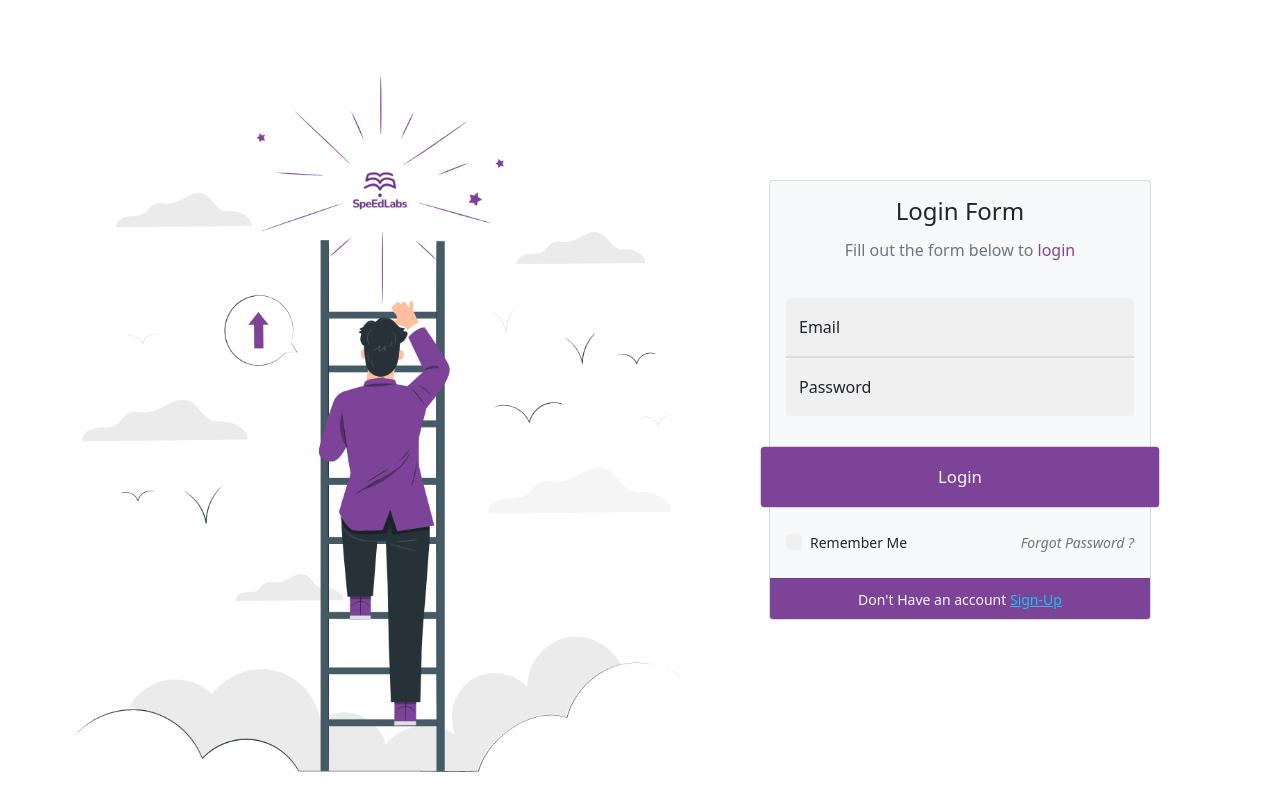
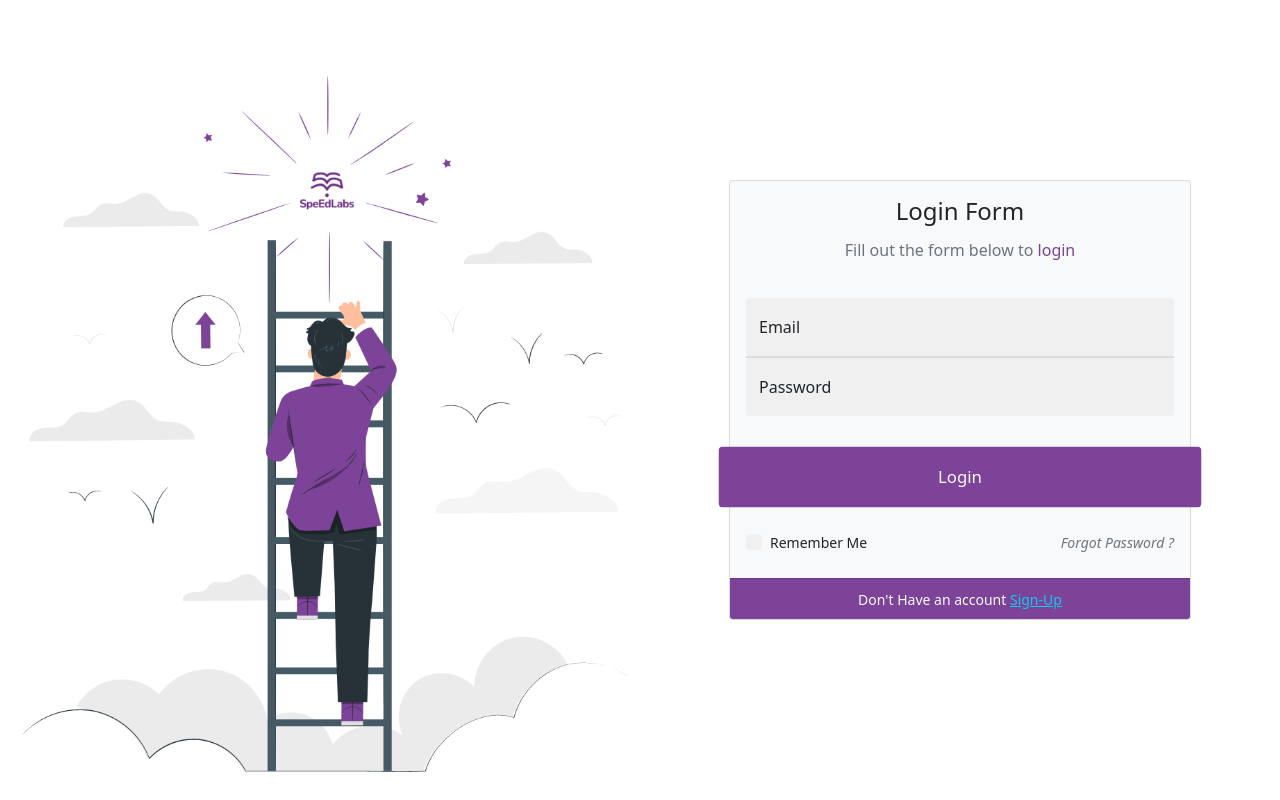
Before and after one commit to techenthusiastic/shared, a plain HTML site: page index.html in a window 1280 px wide. Drawn offline with nearby package versions, Linux system fonts and the light colour scheme.

Commit message:
pushdown

```diff
--- a/index.html
+++ b/index.html
@@ -22,10 +22,10 @@
 <body>
     <main class="container-fluid">
         <div class="row d-flex justify-content-center align-items-center">
-            <div class="col d-none d-md-flex col-md-6 col-lg-6 justify-content-center" id="login-bg-cont">
+            <div class="col d-none d-sm-flex col-sm-5 col-md-5 col-lg-6 justify-content-center" id="login-bg-cont">
                 <img src="login-bg.svg.png" alt="" srcset="">
             </div>
-            <div class="col col-xs-5 col-sm-8 col-md-6 col-lg-5 d-flex justify-content-center">
+            <div class="col col-xs-5 col-sm-7 col-md-7 col-lg-6 d-flex justify-content-center">
                 <form class="col-11 col-md-10 col-xl-9 card text-dark bg-light" id="login-form" method="post">
                     <h4 class="card-title text-center mt-3">Login Form</h4>
                     <p class="card-subtitle text-center text-muted my-1">Fill out the form below to <span
```
